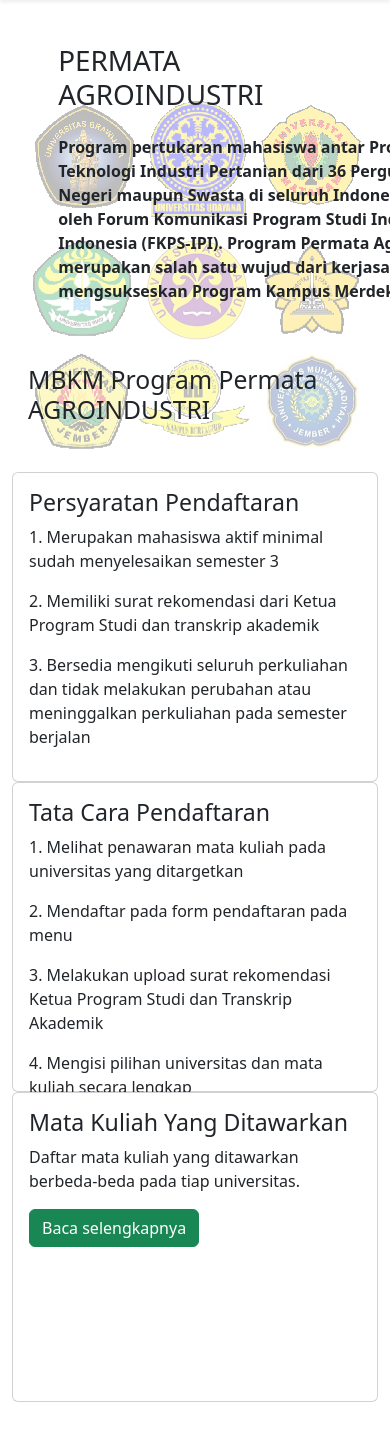
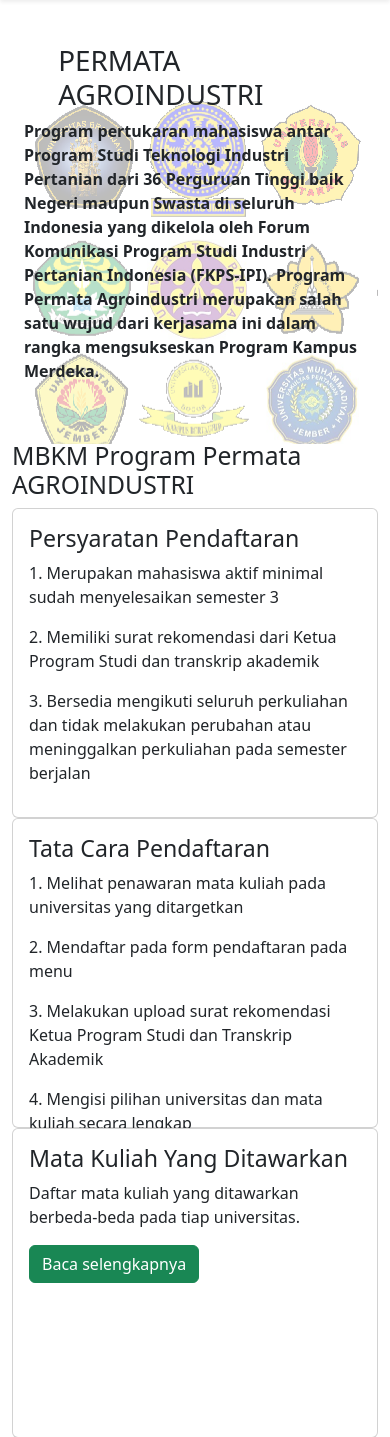
Before and after one commit to Pid24/PAI, a PHP site: page / in a window 390 px wide; the page is wider, and only the part inside the window is pictured. Shown: the part 76-1513 px from the top of that part. Run offline with PHP 8.4, Linux system fonts and the light colour scheme; data comes from the database, SQL or seed files in the repository; some libraries are stand-ins or nearby versions.

Commit message:
responsive

```diff
--- a/akreditasi.html
+++ b/akreditasi.html
@@ -73,8 +73,8 @@
       <div class="container">
         <div class="row justify-content-center">
           <div class="col-md-6">
-            <img src="img/sertif1.jpeg" alt="sertif1" width="500" height="500" />
-            <img src="img/sertif2.jpg" alt="sertif2" width="500" height="500" />
+            <img src="img/sertif1.jpeg" alt="sertif1" width="400" height="400" />
+            <img src="img/sertif2.jpg" alt="sertif2" width="400" height="400" />
           </div>
         </div>
       </div>
--- a/course.php
+++ b/course.php
@@ -79,7 +79,7 @@
         <div class="row">
         <?php foreach($summer as $row) : ?>
           <div class="col-md-6">
-            <img src="img/<?= $row["gambar"]; ?>" alt="course1" width="500" height="500" />
+            <img src="img/<?= $row["gambar"]; ?>" alt="course1" width="400" height="400" />
             <p class="isi2"><?= $row["deskripsi"]; ?></p>
             <p><?= $row["link"]; ?></p>
           </div>
--- a/css/style.css
+++ b/css/style.css
@@ -11,7 +11,7 @@
 }
 
 .head2 {
-  margin-top: 10%;
+  margin-top: 19%;
 }
 
 .head3 {
@@ -19,9 +19,6 @@
 }
 
 .isi1 {
-  margin-left: 10%;
-  margin-top: 7%;
-  width: 500px;
   height: 309px;
   top: 661px;
   left: 931px;
@@ -69,6 +66,7 @@
 .row {
   display: flex;
   flex-wrap: wrap;
+  align-items: center;
 }
 
 .footer-col {
@@ -217,3 +215,17 @@
   margin-top: 5%;
   margin-bottom: 15%;
 }
+
+@media only screen and (max-width: 576px) {
+  .head2 {
+    margin-top: 40%;
+  }
+
+  #agenda {
+    margin-bottom: 50%;
+  }
+
+  #struktur {
+    margin-bottom: 50%;
+  }
+}
--- a/index.php
+++ b/index.php
@@ -72,7 +72,7 @@
             <div class="col-md-6">
               <div class="screen">
                 <h1 class="head1">PERMATA AGROINDUSTRI</h1>
-                <p class="isi1">
+                <p class="isi1 mx-auto col-sm">
                   Program pertukaran mahasiswa antar Program Studi Teknologi Industri Pertanian dari 36 Perguruan Tinggi baik Negeri maupun Swasta di seluruh Indonesia yang dikelola oleh Forum Komunikasi Program Studi Industri Pertanian
                   Indonesia (FKPS-IPI). Program Permata Agroindustri merupakan salah satu wujud dari kerjasama ini dalam rangka mengsukseskan Program Kampus Merdeka.
                 </p>
@@ -86,7 +86,7 @@
         <div class="row">
           <div class="row1">
             <div class="col">
-              <h2 class="head2 mb-5 ms-3" style="margin-top: 15%">MBKM Program Permata AGROINDUSTRI</h2>
+              <h2 class="head2 col-sm-8">MBKM Program Permata AGROINDUSTRI</h2>
             </div>
           </div>
           <div class="col-12 col-md-12 col-lg-4">
--- a/jurnal.php
+++ b/jurnal.php
@@ -83,7 +83,7 @@
             <div class="jurnal1">
               <h6><i class="fa-solid fa-calendar-days"></i> <?= $row["tanggal"]; ?></h6>
               <h6><i class="fa-solid fa-user"></i> <?= $row["nama"]; ?></h6>
-              <img src="img/<?= $row["gambar"]; ?>" alt="cover1" width="500" height="500" />
+              <img src="img/<?= $row["gambar"]; ?>" alt="cover1" width="400" height="400" />
               <br>
               <br>
               <br>
--- a/kolaborasi.html
+++ b/kolaborasi.html
@@ -73,7 +73,7 @@
       <div class="container">
         <div class="row justify-content-center">
           <div class="col-md-6 me-5">
-            <img src="img/roadmap.png" alt="roadmap" width="800" height="500" />
+            <img src="img/roadmap.png" alt="roadmap" width="400" height="400" />
           </div>
         </div>
       </div>
@@ -89,7 +89,7 @@
         <div class="row justify-content-center">
           <div class="col-md-6 me-5">
             <h2 class="mb-5 ms-3">Tahun 2022</h2>
-            <img src="img/tabel.png" alt="tabel" width="800" height="500" />
+            <img src="img/tabel.png" alt="tabel" width="400" height="400" />
           </div>
         </div>
       </div>
--- a/pembimbingan.html
+++ b/pembimbingan.html
@@ -71,9 +71,9 @@
 
     <section id="isi">
       <div class="container">
-        <div class="row ms-5 mx-5">
-          <div class="col-md-6">
-            <img src="img/bimbingan.png" alt="bimbingan" width="1000" height="500" />
+        <div class="row">
+          <div class="col-md-6 mx-auto">
+            <img src="img/bimbingan.png" alt="bimbingan" width="400" height="400" />
           </div>
         </div>
       </div>
```
Also changed, not shown: join.html (+4 -4 lines), kontak.php (+0 -17 lines).
